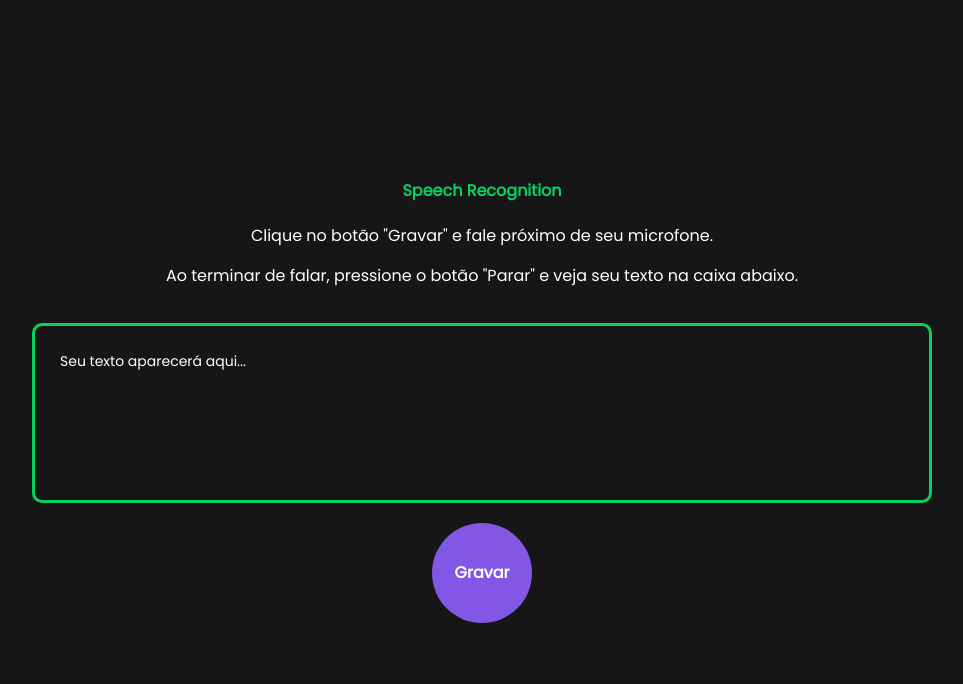
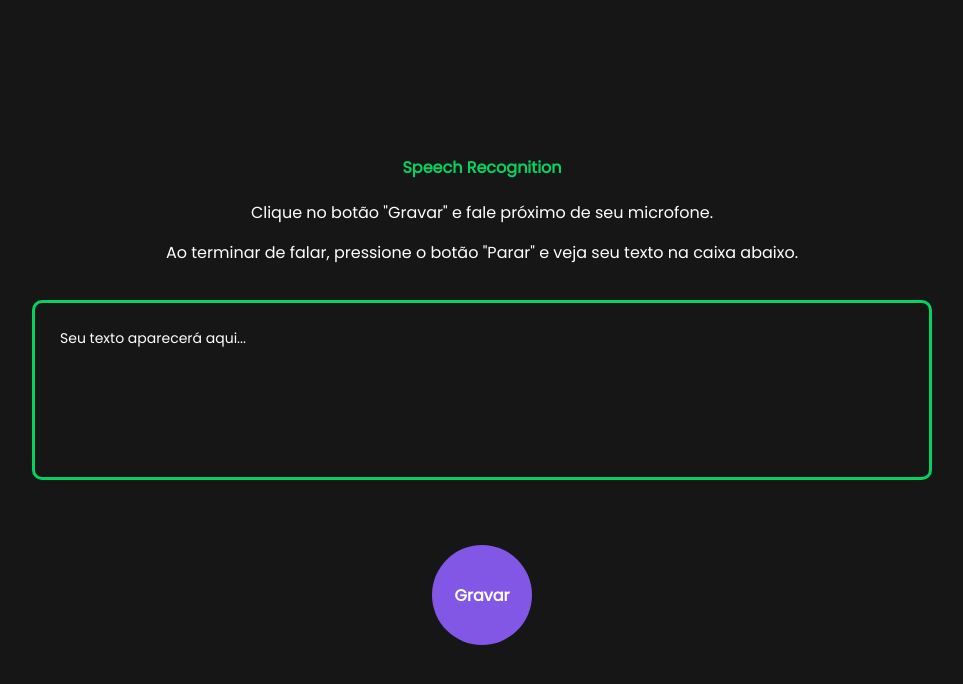
Before and after one commit to victorguirra/speech_recognition, a plain HTML site: page index.html in a window 1280 px wide. Shown: the whole page, without its empty margins (158-1121 px from the left). Drawn offline with Linux system fonts and the light colour scheme.

Commit message:
update button margin

```diff
--- a/styles.css
+++ b/styles.css
@@ -50,7 +50,7 @@
     height: 100px;
 
     border-radius:50%;
-    margin-top:20px;
+    margin-top:65px;
 
     font-weight:bold;
     font-size:1rem;
```
